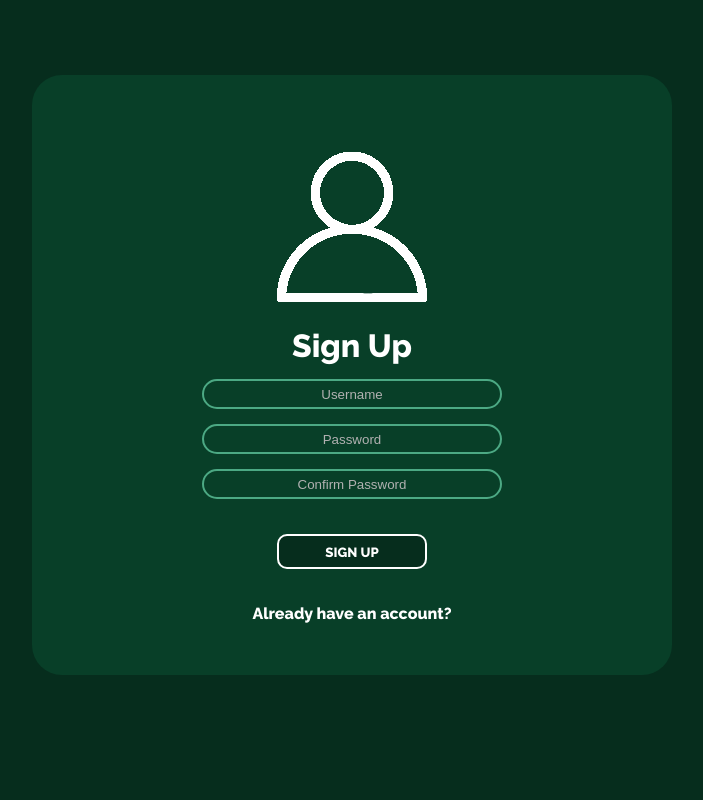
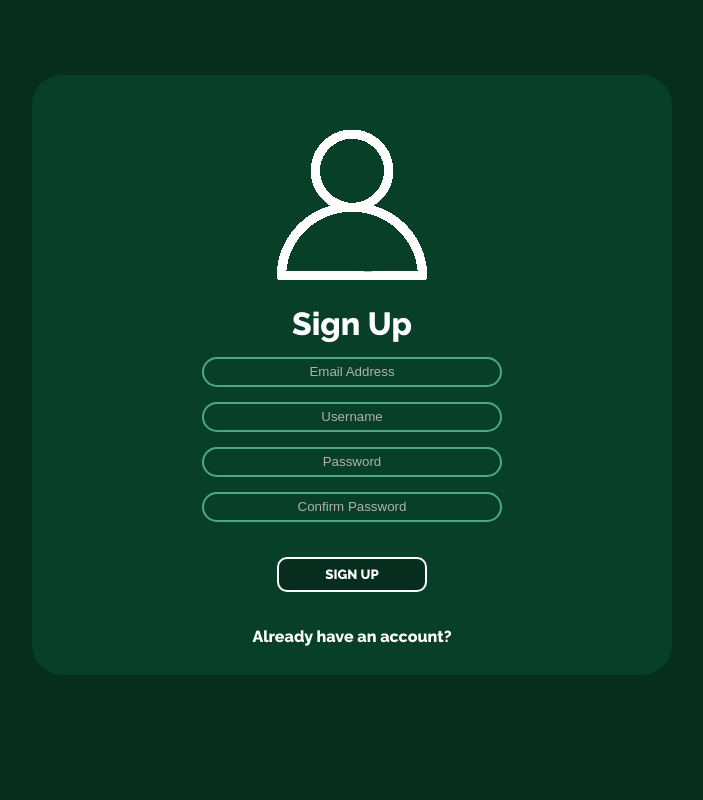
Before and after one commit to smarbo/smarbolab, a PHP site: page /signup.php in a window 1280 px wide. Shown: the part 64-864 px from the top of the page, without its empty margins (288-991 px from the left). Run offline with PHP 8.4, Linux system fonts and the light colour scheme.

Commit message:
email added

```diff
--- a/signup.php
+++ b/signup.php
@@ -18,6 +18,9 @@
         <img src="images/account-icon.png" class="account-icon">
         <h1 class="form-box-title">Sign Up</h1>
         <form action="" method="post">
+          <div class="form-item">
+            <input type="email" name="email" placeholder="Email Address" class="form-item-input" autocomplete="off" minlength="3">
+          </div>
           <div class="form-item">
             <input type="text" name="username" placeholder="Username" class="form-item-input" autocomplete="off" minlength="3" maxlength="20">
           </div>
```
